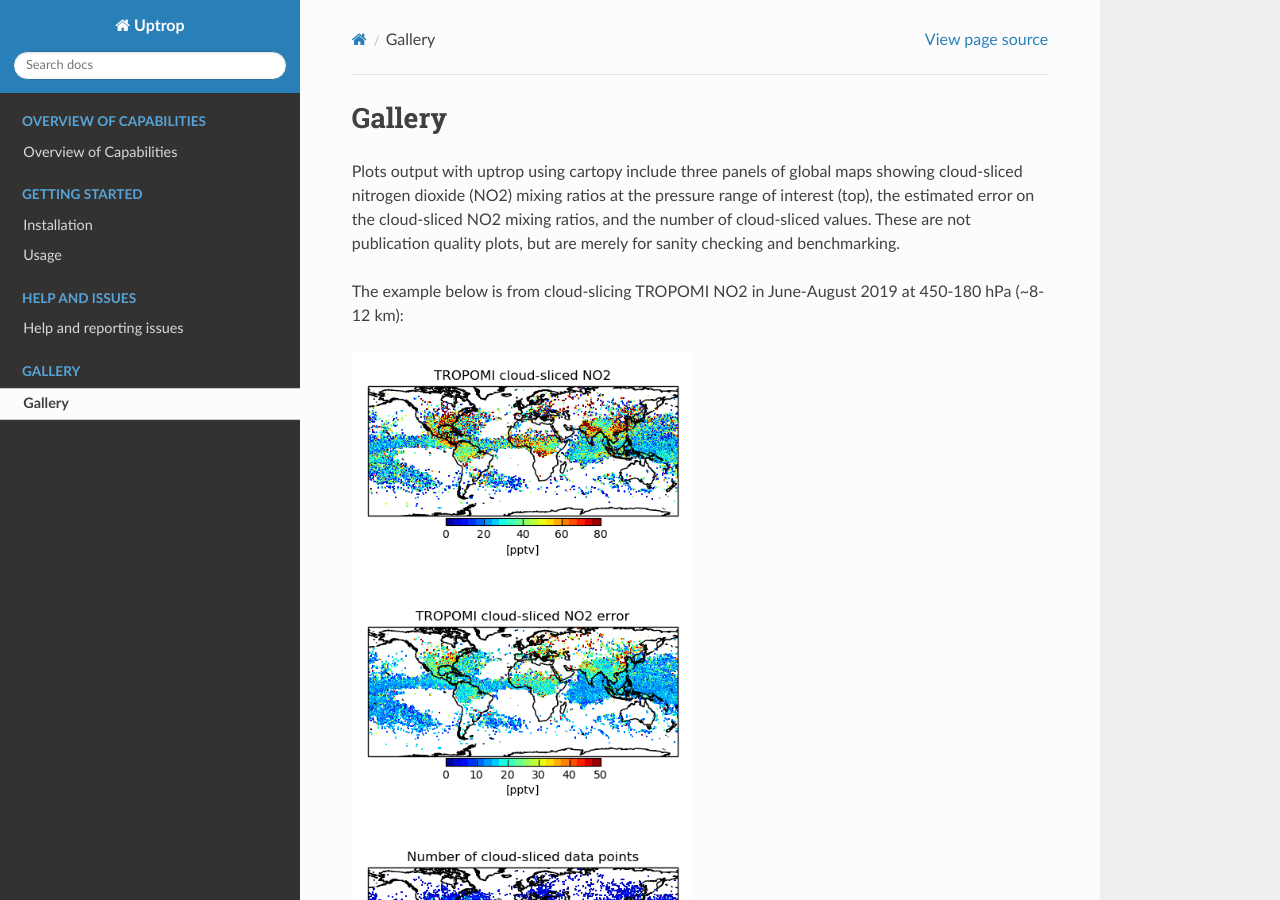
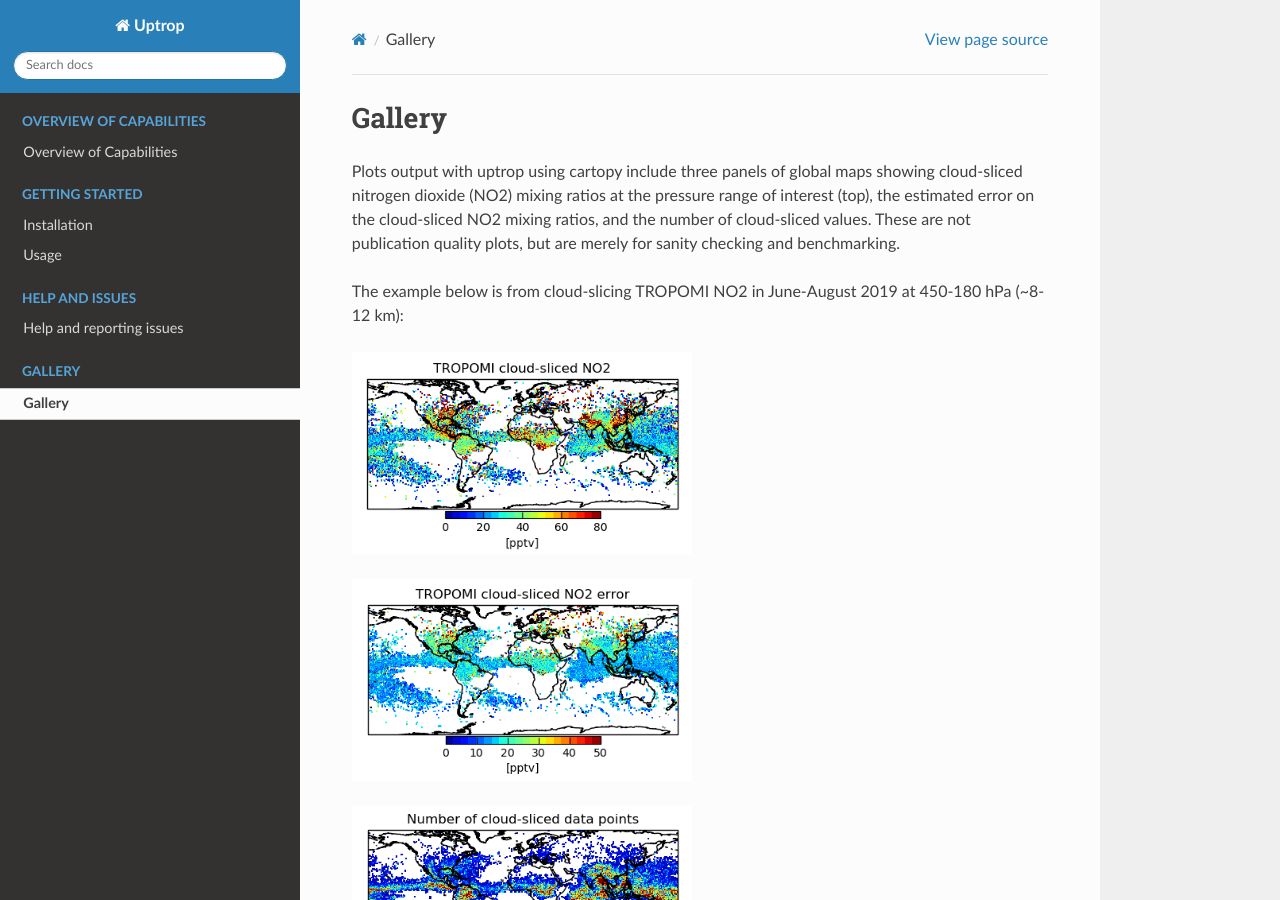
Before and after one commit to eamarais/erc-uptrop, a Sphinx documentation site: the page built from docs/source/Gallery.rst, in a window 1280 px wide and 900 px high. Built offline with Sphinx 7.4.7 and the Read the Docs theme 2.0.0, drawn with Linux system fonts in a browser that asks for light colours.

Commit message:
Update Gallery.rst

```diff
--- a/docs/source/Gallery.rst
+++ b/docs/source/Gallery.rst
@@ -5,7 +5,17 @@
 
 The example below is from cloud-slicing TROPOMI NO2 in June-August 2019 at 450-180 hPa (~8-12 km):
 
-.. figure:: images/cloudslice-tropomi-no2-sample-plot.png
+.. figure:: images/cloudslice-tropomi-no2-sample-plot-top.png
+  :class: with-border
+  :width: 340
+  :alt: Sample of plots generated with the python script
+
+.. figure:: images/cloudslice-tropomi-no2-sample-plot-mid.png
+  :class: with-border
+  :width: 340
+  :alt: Sample of plots generated with the python script
+
+.. figure:: images/cloudslice-tropomi-no2-sample-plot-bot.png
   :class: with-border
   :width: 340
   :alt: Sample of plots generated with the python script
```
